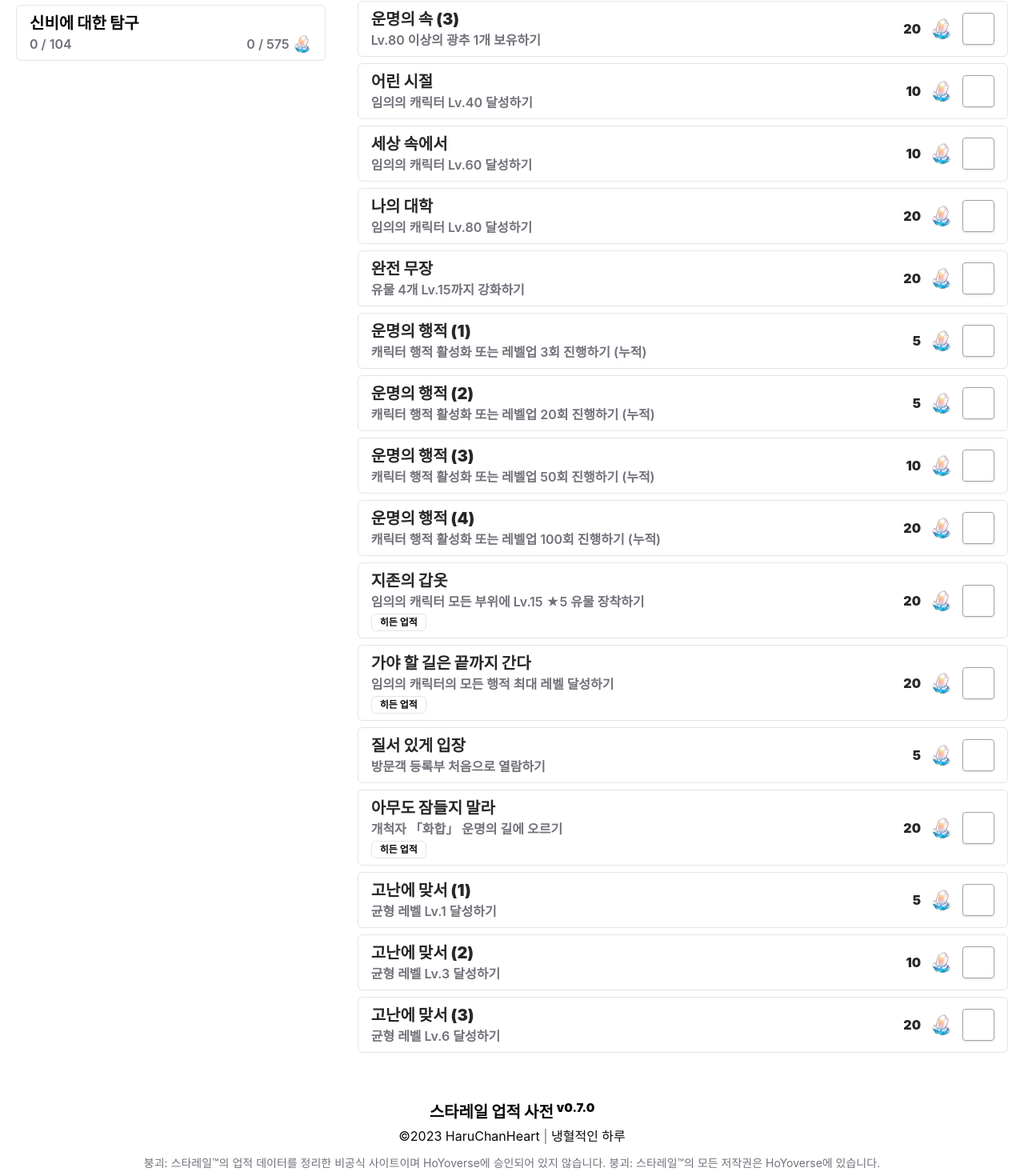
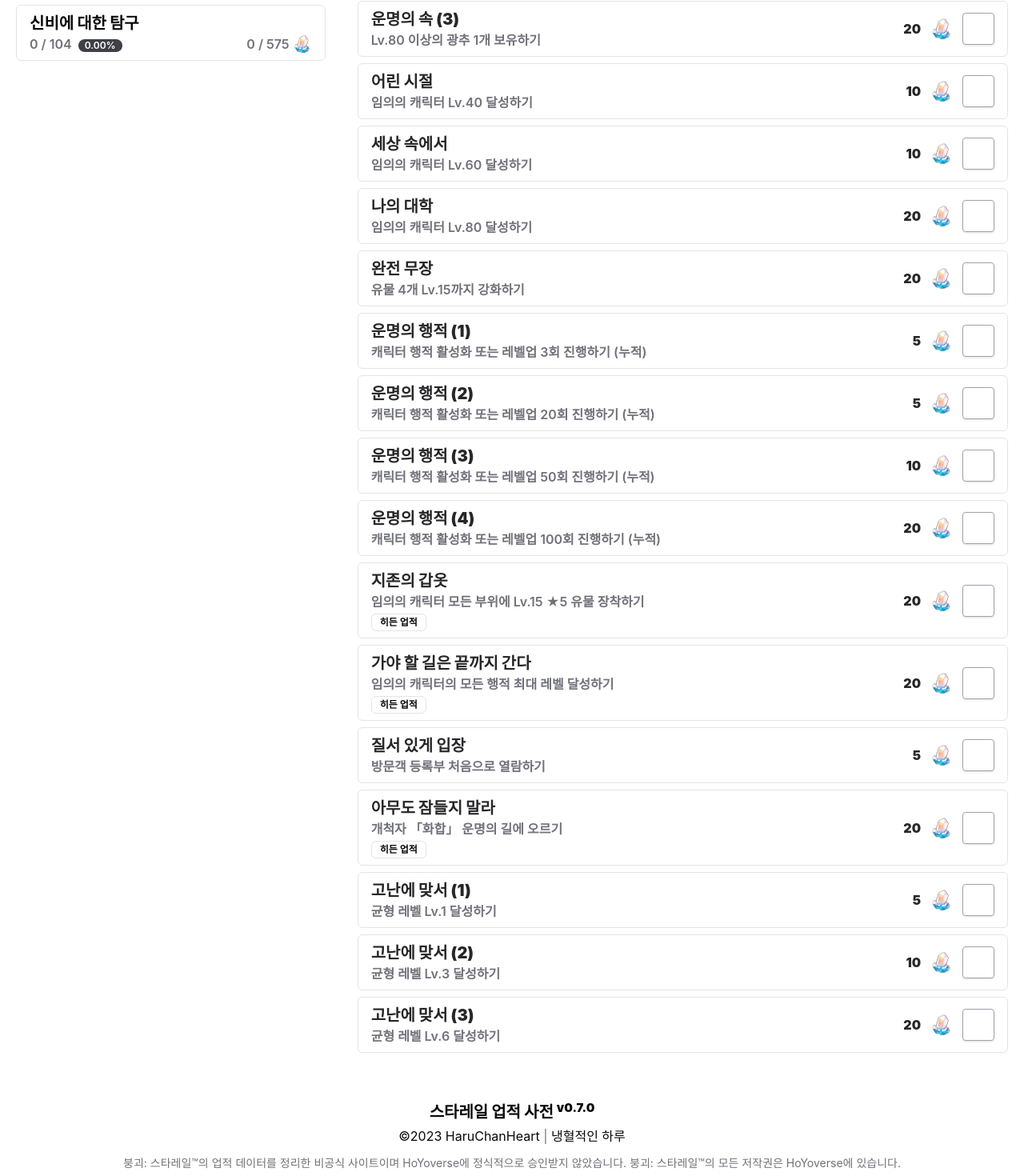
Before and after one commit to HaruChanHeart/sr-achievements-db, a Next.js app: page / in a window 1280 px wide. Shown: the part 703-2173 px from the top of the page at 80% size. Built offline with nearby package versions, Linux system fonts and the light colour scheme; a web font is replaced by a local one.

Commit message:
Added Percentage

```diff
--- a/components/achievements_list.js
+++ b/components/achievements_list.js
@@ -50,11 +50,13 @@ export default function AchievementList(props) {
     const router = useRouter();
     const { cat } = router.query;
 
+    const LS = () => { return <div className='md:col-span-2 grid grid-cols-1 gap-6'>{Array(8).fill(0).map((_) => <ListSkeleton key={_} />)}</div> };
+
     // Handle the error state
-    if (props.error) return <div className='md:col-span-2 grid grid-cols-1 gap-6'>{Array(8).fill(0).map((_) => <ListSkeleton key={_} />)}</div>;
+    if (props.error) return LS();
 
     // Handle the loading state
-    if (!props.data) return <div className='md:col-span-2 grid grid-cols-1 gap-6'>{Array(8).fill(0).map((_) => <ListSkeleton key={_} />)}</div>;
+    if (!props.data) return LS();
 
     const currentCat = parseInt(cat) ? parseInt(cat) : 1
 
@@ -85,7 +87,7 @@ export default function AchievementList(props) {
         <section className='md:col-span-2' >
             <div className='flex flex-col md:flex-row justify-center items-start md:items-center gap-4 mb-5'>
                 <h1 className='text-3xl font-black shrink-0'>
-                    <CountComplete count={list} id={currentCat} /> / {list.length}
+                    <CountComplete count={list} id={currentCat} />
                 </h1>
                 <div className='w-full md:ml-auto'>
                     <Input id="search" type="text" placeholder="Achivement Title" className='w-full' onChange={handleSearch} />
--- a/components/countcomplete.js
+++ b/components/countcomplete.js
@@ -35,8 +35,13 @@ const CountComplete = (props) => {
         setCompList(prevComp);
     }, [count, setCompList])
 
+    const achievement_total = props.count.filter(i => i.SeriesId === parseInt(props.id)).length
+
     return (
-        <span>{compList[props.id]}</span>
+        <div className='flex flex-row justify-start items-baseline'>
+            <span>{compList[props.id]} / {achievement_total}</span>
+            {props.showpercent ? <span className='ml-2 px-2 text-xs bg-zinc-700 text-white rounded-full'>{((compList[props.id] / achievement_total) * 100).toFixed(2)}%</span> : null}
+        </div>
     )
 }
 
--- a/components/footer.js
+++ b/components/footer.js
@@ -4,7 +4,7 @@ export default function Footer() {
             <div className='w-full flex flex-col gap-1 items-center justify-center'>
                 <h4 className='text-xl font-black'>스타레일 업적 사전 <sup>v0.7.0</sup></h4>
                 <p>&copy;{new Date().getFullYear()} HaruChanHeart <span className='text-zinc-500'>|</span> 냉혈적인 하루</p>
-                <p className='text-sm md:text-justify mt-2 text-zinc-500'>붕괴: 스타레일&trade;의 업적 데이터를 정리한 비공식 사이트이며 HoYoverse에 승인되어 있지 않습니다. 붕괴: 스타레일&trade;의 모든 저작권은 HoYoverse에 있습니다.</p>
+                <p className='text-sm md:text-justify mt-2 text-zinc-500'>붕괴: 스타레일&trade;의 업적 데이터를 정리한 비공식 사이트이며 HoYoverse에 정식적으로 승인받지 않았습니다. 붕괴: 스타레일&trade;의 모든 저작권은 HoYoverse에 있습니다.</p>
             </div>
         </footer>
     )
--- a/components/sidebar.js
+++ b/components/sidebar.js
@@ -43,11 +43,13 @@ export default function SideBar(props) {
         isMobile ? setIsOpen(false) : setIsOpen(true)
     }, [isMobile])
 
+    const LS = () => { return <div className='w-full grid grid-cols-1 gap-8'>{Array(9).fill(0).map((_) => <ListSkeleton key={_} category={true} />)}</div> };
+
     //Handle the error state
-    if (props.error) return <div className='w-full grid grid-cols-1 gap-8'>{Array(9).fill(0).map((_) => <ListSkeleton key={_} category={true} />)}</div>;
+    if (props.error) return LS();
 
     //Handle the loading state
-    if (!props.data) return <div className='w-full grid grid-cols-1 gap-8'>{Array(9).fill(0).map((_) => <ListSkeleton key={_} category={true} />)}</div>;
+    if (!props.data) return LS();
 
     const lang = props.data.series
     const achievements = props.data.achievements
@@ -77,7 +79,7 @@ export default function SideBar(props) {
                             <div className='flex flex-col px-4 py-2 my-2 rounded-md border'>
                                 <h3 className='text-xl font-black'>{items.title}</h3>
                                 <div className='flex flex-row text-base font-semibold text-zinc-500 dark:text-zinc-400'>
-                                    <span><CountComplete count={achievements} id={items.id} /> / {TotalCount(items.id)}</span>
+                                    <span><CountComplete count={achievements} id={items.id} showpercent={true} /></span>
                                     <div className='ml-auto text-right'>
                                         <div className='flex space-x-1 items-center'>
                                             <span><JadeCount count={achievements} id={items.id} /> / {TotalCount(items.id, true)}</span>
```
